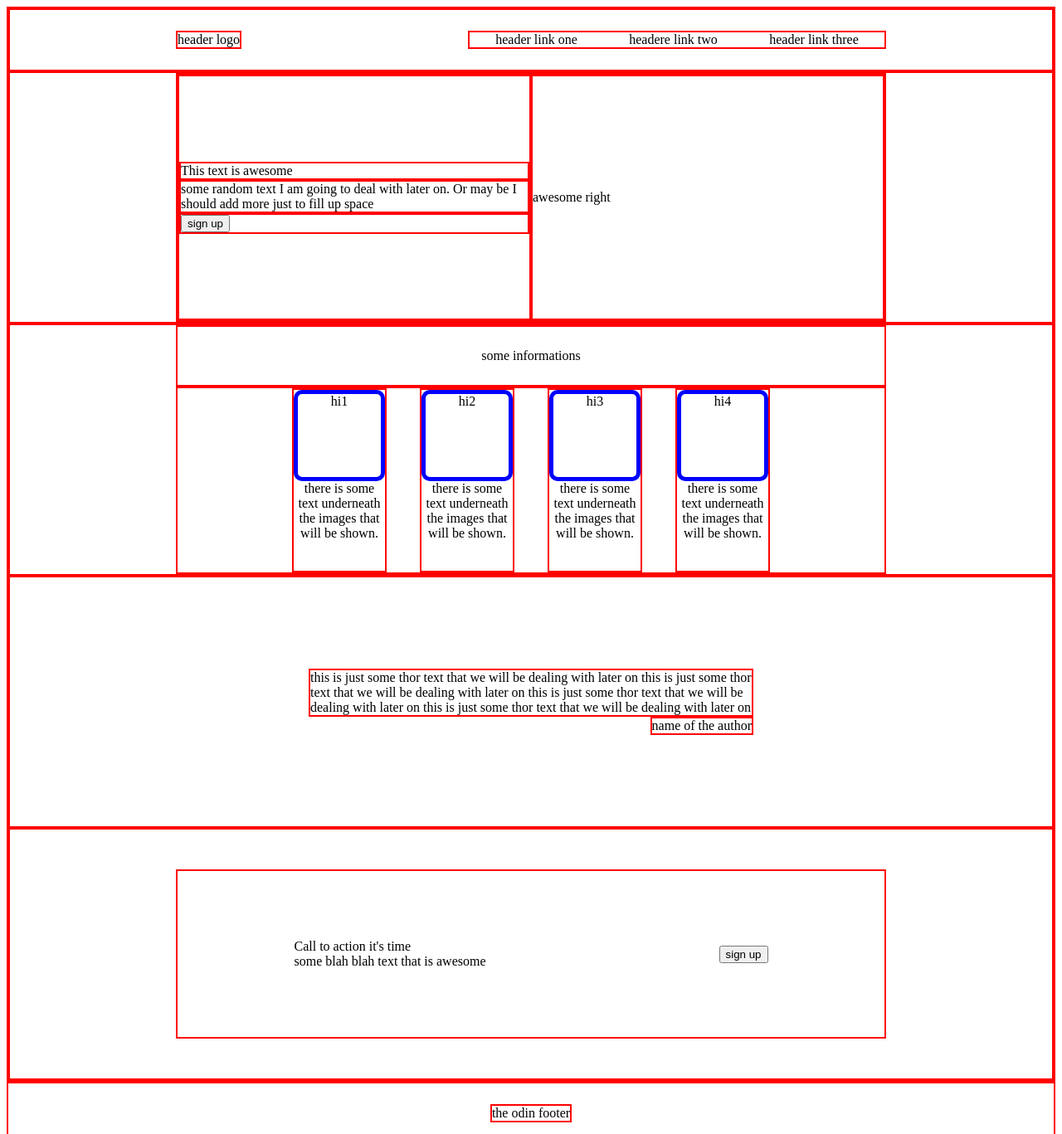
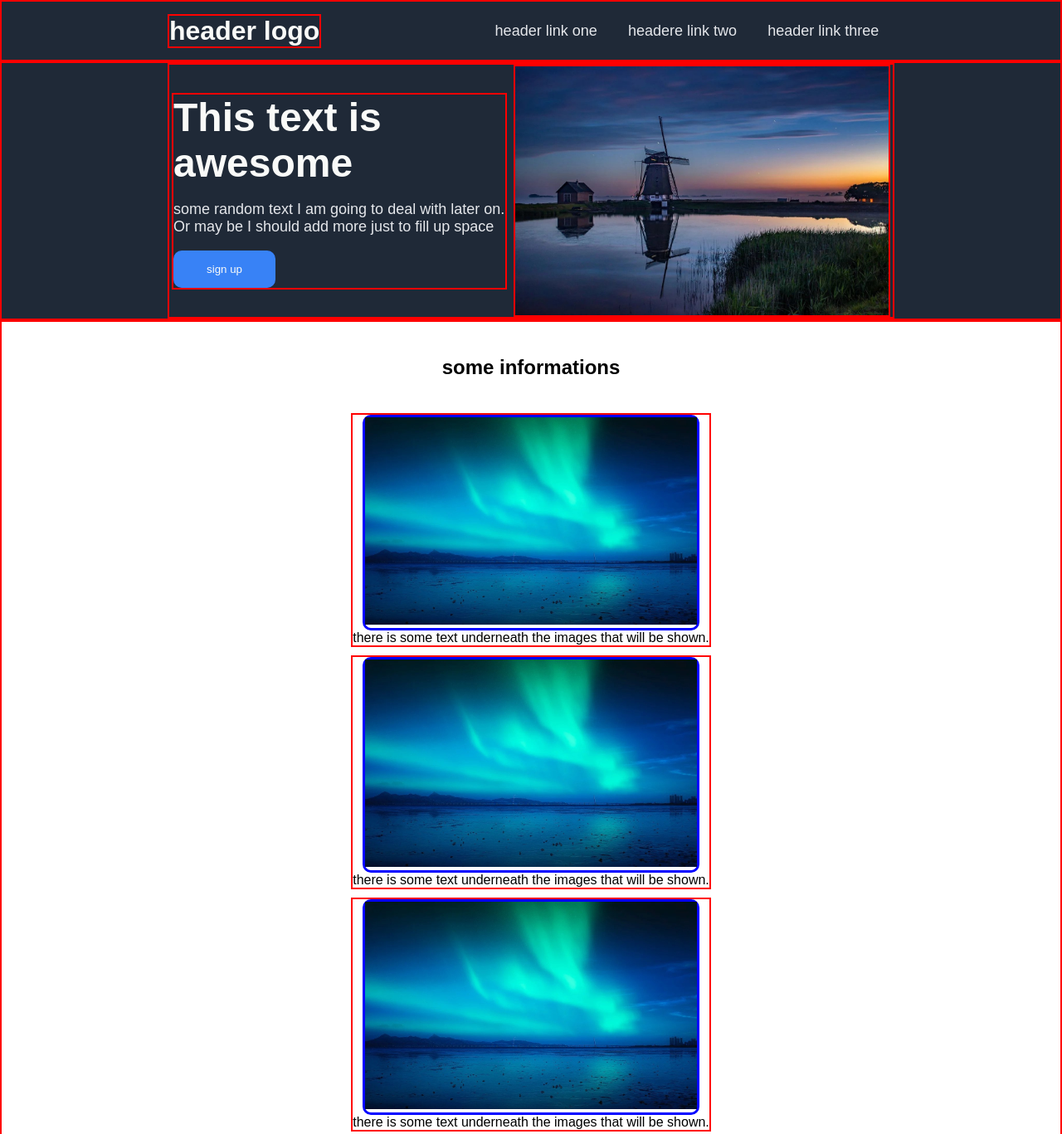
Before and after one commit to ShirshoDipto/Odin-Landing-page, a plain HTML site: page index.html in a window 1280 px wide. Shown: the top 1367 px of the page at 83% size. Drawn offline with Linux system fonts and the light colour scheme.

Commit message:
Update overall html framework and add some images

```diff
--- a/css-files/styles.css
+++ b/css-files/styles.css
@@ -1,20 +1,41 @@
+body {
+    margin: 0px;
+    padding: 0px;
+    font-family: Arial, sans-serif;
+}
+
+
 .container1, .container2, .container3, .container4, .header {
-    border: 2px solid red;
     padding-left: 200px;
     padding-right: 200px;
+}
 
+.left-header, .awesome-text, button, .call-to {
+    color: #F9FAF8;
+}
+
+.call-to {
+    font-size:x-large;
+    font-weight: bold;
+}
+
+.awesome-text {
+    font-size: 48px;
+    font-weight:bolder;
 }
 
 .container1 {
-    height: 300px;
+    flex: 1;
     display: flex;
     flex-direction: column;
+    border: 2px solid red;
 }
 
 .container2 {
-    height: 300px;
+    flex: 1;
     display: flex;
     flex-direction: column;
+    border: 2px solid red;
 }
 
 .container3 {
@@ -23,6 +44,7 @@
     flex-direction: column;
     justify-content: center;
     align-items: center;
+    background-color: #E5E7EB;
 }
 
 .container4 {
@@ -32,66 +54,87 @@
     align-items: center;
 }
 
-body {
+
+.footer {
+    height: 72px;
+    display: flex;
+    justify-content: center;
+    align-items: center;
+    background-color: #1f2937;
+}
+
+
+.header {
+    width: auto;
+    height: 70px;
+    display: flex;
+    justify-content: space-between;
+    align-items: center;
+    border: 2px solid red;
+    flex-shrink: 0;
+}
+
+.header, .container1 {
+    background-color: #1f2937;
+}
+
+.container {
     display: flex;
     flex-direction: column;
 }
 
-.footer {
-    border: 2px solid red;
-    height: 72px;
-    display: flex;
-    justify-content: center;
-    align-items: center;
-}
-
-.footer div {
-    border: 2px solid red;
-}
-
-.header {
-    height: 72px;
-    display: flex;
-    justify-content: space-between;
-    align-items: center;
-}
-
-.container {
-    border: 2px solid red;
-    flex: 1;
-}
-
 .left-header {
     border: 2px solid red;
+    font-weight: bold;
+    flex-shrink: 0;
 }
 
 .right-header {
     display: flex;
     width: 500px;
     justify-content: space-around;
-    border: 2px solid red;
+    flex-shrink: 0;
 }
 
 .this-is-awesome {
-    border: 2px solid red;
     flex: 1;
     display: flex;
+    flex-wrap: wrap;
+    justify-content: center;
+    align-items: center;
+    border: 2px solid red;
+    gap: 8px;
 }
 
 .awesome-left, .awesome-right {
-    border: 2px solid red;
-    flex: 1;
     display: flex;
     justify-content: center;
     flex-direction: column;
+    border: 2px solid red;
+    flex-shrink: 0;
 }
 
-.awesome-left div {
-    border: 2px solid red;
+.awesome-left {
+    width: 400px;
 }
 
+.awesome-right {
+    border: 2px solid red;
+    width: 450px;
+}
+
+img {
+    max-width: 100%;
+    max-height: 100%;
+}
+
+.content-images {
+    width: 400px;
+    height: 250px;
+}
+
+
 .container2-header {
-    border: 2px solid red;
     height: 70px;
     display: flex;
     justify-content: center;
@@ -99,50 +142,70 @@ body {
 }
 
 .container2-contents {
-    border: 2px solid red;
     flex: 1;
     display: flex;
     justify-content: center;
-    gap: 40px;
+    gap: 10px;
+    flex-wrap: wrap;
 }
 
 .four-divs {
-    height: 100px;
-    width: 100px;
     border-radius: 10px;
-    border: 5px solid blue;
+    border: 3px solid blue;
 }
 
 .images-caption {
     display: flex;
     flex-direction: column;
+    align-items: center;
+    text-align: center;
     border: 2px solid red;
-    align-items: center;
-    max-width: 110px;
-    text-align: center;
 }
 
 .contact-us {
-    border: 2px solid red;
     display: flex;
     justify-content: space-around;
     align-items: center;
     height: 200px;
     flex: 1;
+    background-color: #3882f6;
+    border-radius:5px;
+}
+
+#copyrights {
+    font-size: small;
+    color: white;
 }
 
 .author {
+    align-self: flex-end;
     border: 2px solid red;
-    align-self: flex-end;
+    width: 150px;
 }
 
 .thor-text {
-    display: flex;
-    justify-content: center;
-    align-items: center;
     border: 2px solid red;
+    height: 100px;
+    width: 700px;
 }
 
 .author, .thor-text {
     margin: 0 160px;
+    flex-shrink: 0;
 }
+
+#button2 {
+    border: 2px solid white;
+}
+
+button {
+    background-color: #3882f6;
+    padding: 15px 40px;
+    border-radius: 10px;
+    border: none;
+}
+
+.caption, .right-header {
+    color: #E5E7EB;
+    font-size: 18px;
+}
--- a/index.html
+++ b/index.html
@@ -12,9 +12,7 @@
     <div class="container">
 
         <div class="header">
-            <div class="left-header">
-                header logo
-            </div>
+            <h1 class="left-header">header logo</h1>
 
             <div class="right-header">
                 <div>
@@ -30,13 +28,13 @@
         <div class="container1">
             <div class="this-is-awesome">
                 <div class="awesome-left">
-                    <div>
+                    <div class="awesome-text">
                         This text is awesome
-                   </div>
-                    <div>
+                    </div>
+                    <p class="caption">
                         some random text I am going to deal with later on. Or may be I should add more
                         just to fill up space
-                    </div>
+                    </p>
                     <div>
                         <button>
                             sign up
@@ -45,21 +43,21 @@
                 </div>
 
                 <div class="awesome-right">
-                    awesome right
+                    <img style="height: 300px; width: 500px;" src="images/container1-background2.jpg" alt="landscape picture with sunset">
                 </div>
             </div>
 
         </div>
 
         <div class="container2">
-            <div class="container2-header">
+            <h2 class="container2-header">
                 some informations
-            </div>
+            </h2>
 
             <div class="container2-contents">
                 <div class="images-caption">
                     <div class="four-divs">
-                        hi1
+                        <img class="content-images" src="images/container1-background.jpg" alt="">
                     </div>
                     <div>
                         there is some text underneath the images that will be shown.
@@ -67,7 +65,7 @@
                 </div>
                 <div class="images-caption">
                     <div class="four-divs">
-                        hi2
+                        <img class="content-images" src="images/container1-background.jpg" alt="">
                     </div>
                     <div>
                         there is some text underneath the images that will be shown.
@@ -76,7 +74,7 @@
 
                 <div class="images-caption">
                     <div class="four-divs">
-                        hi3
+                        <img class="content-images" src="images/container1-background.jpg" alt="">
                     </div>
                     <div>
                         there is some text underneath the images that will be shown.
@@ -85,7 +83,7 @@
 
                 <div class="images-caption">
                     <div class="four-divs">
-                        hi4
+                        <img class="content-images" src="images/container1-background.jpg" alt="">
                     </div>
                     <div>
                         there is some text underneath the images that will be shown.
@@ -113,12 +111,12 @@
         <div class="container4">
             <div class="contact-us">
                 <div class="left-contact">
-                    <div>Call to action it's time</div>
-                    <div>some blah blah text that is awesome</div>
+                    <div class="call-to">Call to action! It's time!</div>
+                    <div class="caption">Sign up for our product by clicking that button right over there.</div>
                 </div>
 
                 <div class="right-contact">
-                    <button>sign up</button>
+                    <button id="button2">sign up</button>
                 </div>
             </div>
 
@@ -126,8 +124,8 @@
     </div>
 
     <div class="footer">
-        <div>
-            the odin footer
+        <div id="copyrights">
+            Copyrights© Everyone who see's this
         </div>
 
     </div>
```
Also changed, not shown: images/container1-background.jpg (added), images/container1-background2.jpg (added).
